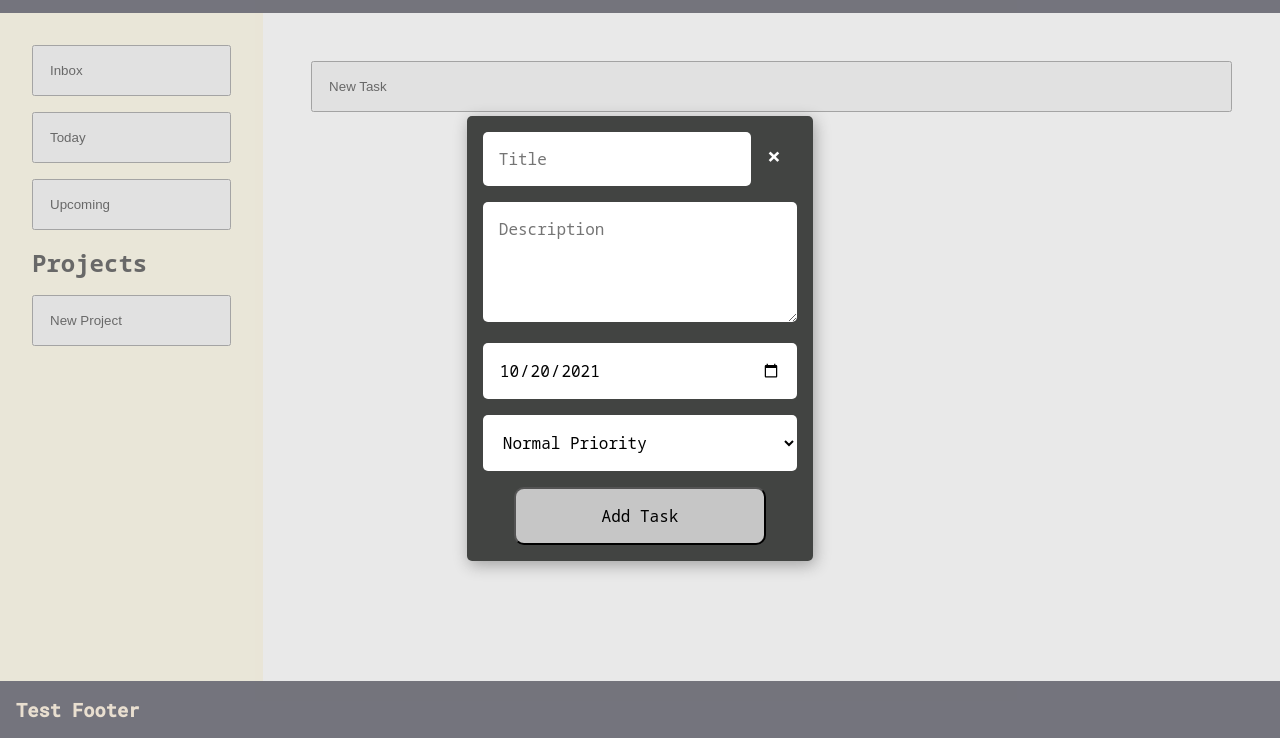
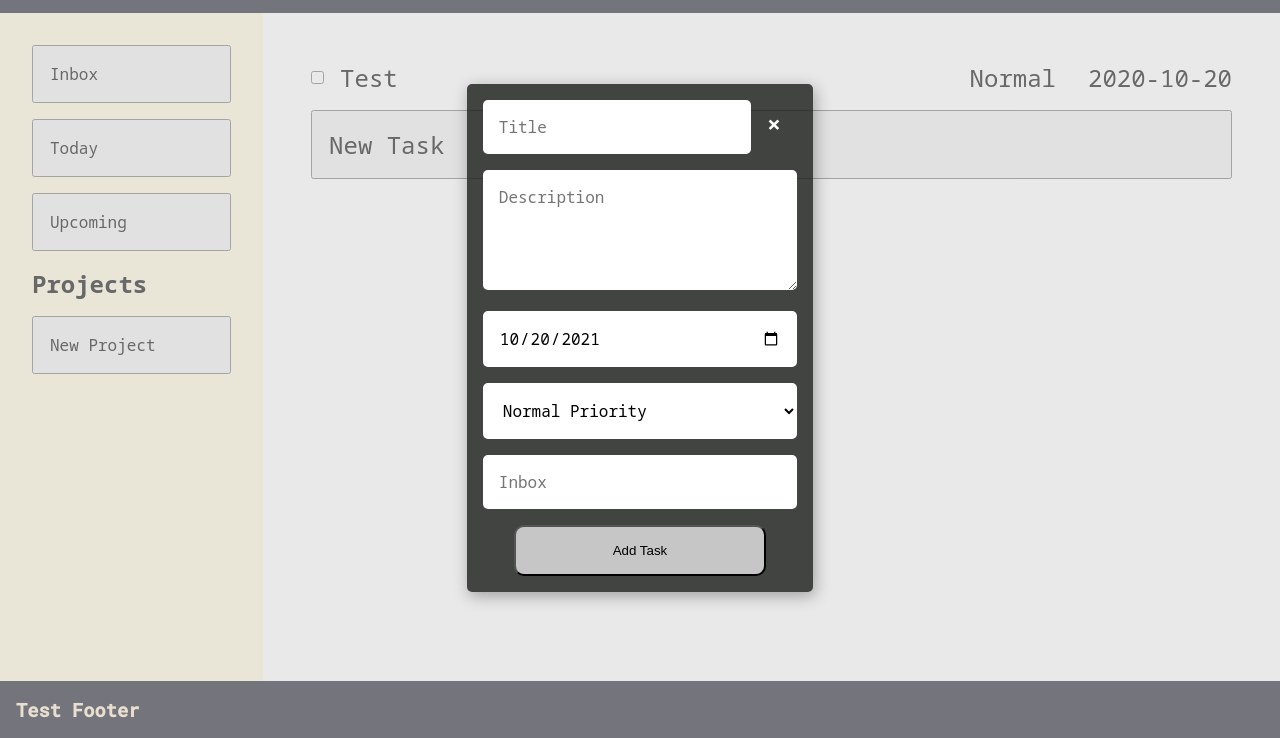
Before and after one commit to miguelgmpriv/todo-list, a website built with webpack: page src/index.html in a window 1280 px wide. Both pictures are taken after a click on the button "New Task". Shown: the part 62-800 px from the top of the page. Built offline with nearby package versions, Linux system fonts and the light colour scheme.

Commit message:
Make new task button render with javascript by adding it as a template Refactored createClone into a template clone module and adjusted dependecies Thinking of doing dataset to keep project names ordered

```diff
--- a/src/addtask.js
+++ b/src/addtask.js
@@ -1,12 +1,4 @@
 import { v4 as uuidv4 } from 'uuid';
-
-const toDoList = [];
-
-const toDoListCopy = () => toDoList;
-
-const addTaskInMemory = (details) => {
-    return toDoList.push(task(details));
-};
 
 const task = ({title, description, priority, date, project = 'Inbox'}) => {
     const id = uuidv4();
@@ -20,4 +12,14 @@ const task = ({title, description, priority, date, project = 'Inbox'}) => {
     }
 }
 
+const toDoList = [];
+
+const toDoListCopy = () => toDoList;
+
+const addTaskInMemory = (details) => {
+    return toDoList.push(task(details));
+};
+
+addTaskInMemory({'title':'Test','description':'Default task','priority':'Normal','date':'2020-10-20'})
+
 export { addTaskInMemory, toDoListCopy }
--- a/src/domfunctions.js
+++ b/src/domfunctions.js
@@ -1,10 +1,21 @@
 import { addTaskInMemory,toDoListCopy } from "./addtask";
-import { setTaskListener } from "./userinterface";
+import { setTaskListeners } from "./userinterface";
 
 const createClone = () => {
     const taskTemplate = document.getElementById('task-template');
     return taskTemplate.content.firstElementChild.cloneNode(true)
 };
+
+const clone = (() => {
+    const taskTemplate = document.getElementById('task-template');
+    const taskContainer = () => taskTemplate.content.firstElementChild.cloneNode(true);
+    const newTaskButton = () => taskTemplate.content.children[1].cloneNode(true);
+    return {
+        newTaskButton,
+        taskContainer,
+    }
+})();
+
 const match = (() => {
     const stringToMatch = /^task-/;
     const lookFor = (attribute) => {return stringToMatch.test(attribute)};
@@ -14,20 +25,25 @@ const match = (() => {
         removeFrom,
     };
 })();
+
 const createTask = (domInfo) => {
     const taskDetails = getDetailsFromDom(domInfo);
     addTaskInMemory(taskDetails);
     updateTaskList();
 };
+
 const updateTaskList = () => {
     const toDoList = toDoListCopy();
     const taskContainer = document.querySelector('.task-list');
+    const newButton = clone.newTaskButton();
     for (const element of toDoList){
         const taskCard = makeTaskInDom(element);
         taskContainer.append(taskCard);
-    }
-    setTaskListener();
+    };
+    taskContainer.append(newButton);
+    setTaskListeners(taskContainer);
 };
+
 const makeCheckBox = (id) => {
     const checkBox = document.createElement('input');
     checkBox.type = 'checkbox';
@@ -38,7 +54,7 @@ const makeCheckBox = (id) => {
 };
 const makeTaskInDom = (taskDetails) => {
     const mainDetails = taskDetailsForDom(taskDetails);
-    const taskDiv = createClone();
+    const taskDiv = clone.taskContainer();
     const checkBox = makeCheckBox(taskDetails['id']);
     taskDiv.append(checkBox);
     for (const key in mainDetails) {
@@ -49,10 +65,12 @@ const makeTaskInDom = (taskDetails) => {
     }
     return taskDiv;
 };
+
 const taskDetailsForDom = (details) => {
     const {title, description, priority, date} = details;
     return {title, description, priority, date}
 };
+
 const getDetailsFromDom = (inputInfo) => {
     const infoArray = Array.from(inputInfo);
     const taskObject = infoArray.reduce((keys, currentValue) =>{
@@ -66,13 +84,4 @@ const getDetailsFromDom = (inputInfo) => {
 }
 
 
-
-
-
-
-
-
-
-
-
-export { createTask }
+export { createTask, updateTaskList }
--- a/src/index.html
+++ b/src/index.html
@@ -16,11 +16,15 @@
             <label><input type="date" name="task-date" id="task-date"></label>
             <label>
                 <select name="task-priority" id="task-priority">
-                    <option value="high">High Priority</option>
-                    <option value="normal" selected>Normal Priority</option>
-                    <option value="low">Low Priority</option>
+                    <option value="High">High Priority</option>
+                    <option value="Normal" selected>Normal Priority</option>
+                    <option value="Low">Low Priority</option>
                 </select>
             </label>
+            <input list="projects" placeholder="Inbox" id="task-projects" type="text">
+            <datalist id="projects">
+                <option value="Inbox">
+            </datalist>
             <input type="submit" id="add-task-button" class="add-task-button" value="Add Task">
         </form>
     </div>
@@ -35,8 +39,7 @@
             <h2>Projects</h2>
             <button id="new-project-button">New Project</button>
         </div>
-            <div class="task-list">
-                <button id="new-task-button">New Task</button>
+        <div class="task-list" data-project="Inbox">
         </div>
     </div>
     <footer class="footer">
@@ -44,6 +47,7 @@
     </footer>
     <template id="task-template">
         <div class="task"></div>
+        <button id="new-task-button">New Task</button>
     </template>
 </body>
 </html>
--- a/src/index.js
+++ b/src/index.js
@@ -1,6 +1,6 @@
 import './styles.css';
-import { limitDates, setAddTaskListener, setCloseTaskListener } from "./userinterface";
+import { limitDates, setAddTaskListener, setTaskListeners } from "./userinterface";
+import { updateTaskList } from "./domfunctions";
 
-setAddTaskListener();
+updateTaskList();
 limitDates();
-setCloseTaskListener();
--- a/src/styles.css
+++ b/src/styles.css
@@ -14,6 +14,9 @@ body{
 button{
     display: flex;
     padding: 1rem;
+    cursor: pointer;
+    font-family: 'Noto Sans Mono', monospace;
+    font-size: 100%;
 }
 input[type=text],
 textarea,
@@ -99,9 +102,6 @@ textarea{
     color: white;
 }
 .add-task-button{
-    cursor: pointer;
-    font-family: 'Noto Sans Mono', monospace;
-    font-size: 100%;
     padding: 1rem;
     width: 80%;
     align-self: center;
--- a/src/userinterface.js
+++ b/src/userinterface.js
@@ -3,14 +3,12 @@ import { formatISO } from "date-fns";
 
 const addTaskContainer = document.getElementById('add-task-container');
 const addTaskForm = document.getElementById('add-task-form');
-const tasks = () => document.querySelectorAll('.task');
+const toggleHidden = (element) => element.classList.toggle('hidden');
 
 const addTaskHide = () => {
     toggleHidden(addTaskContainer);
     addTaskForm.reset();
 }
-
-const toggleHidden = (element) => element.classList.toggle('hidden');
 
 const toggleTaskDescription = (event) => {
     const target = event.target;
@@ -28,22 +26,15 @@ const findNode = (nodeList, taskClass) => {
     }
 }
 
-const setTaskListener = () => {
-    const currentTasks = tasks();
+const setTaskListeners = (nodeList) => {
+    const currentTasks = nodeList.querySelectorAll('.task');
+    const newTaskButton = nodeList.querySelector('#new-task-button');
+    newTaskButton.addEventListener('click', openAddTaskModal)
     currentTasks.forEach(element => {
         element.addEventListener('click', toggleTaskDescription)
     });
 }
 
-const setAddTaskListener = () => {
-    const newTaskButton = document.getElementById('new-task-button');
-    newTaskButton.addEventListener('click', openAddTaskModal)
-}
-
-const setCloseTaskListener = () => {
-    const addTaskClose = document.querySelector('.task-close');
-    addTaskClose.addEventListener('click', addTaskHide);
-}
 
 const setNewProjectListener = () => {
     const newProjectButton = document.getElementById('new-project-button');
@@ -52,6 +43,8 @@ const setNewProjectListener = () => {
 
 const openAddTaskModal = () => {
     toggleHidden(addTaskContainer);
+    const addTaskClose = document.querySelector('.task-close');
+    addTaskClose.addEventListener('click', addTaskHide);
     addTaskContainer.addEventListener('submit', handleSubmit);
 }
 
@@ -69,4 +62,4 @@ const limitDates = () => {
     addTaskMinDate.setAttribute('min', today);
 }
 
-export { setAddTaskListener, limitDates, setCloseTaskListener, setTaskListener }
+export { limitDates, setTaskListeners }
```
Lines whose indentation alone changed are shown as unchanged.
